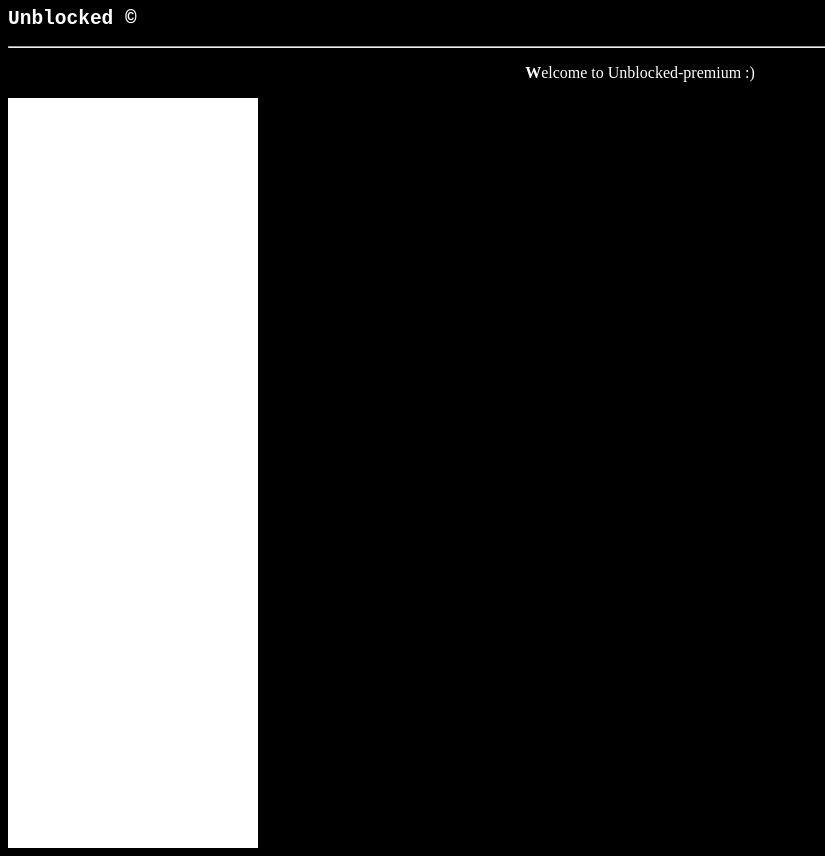
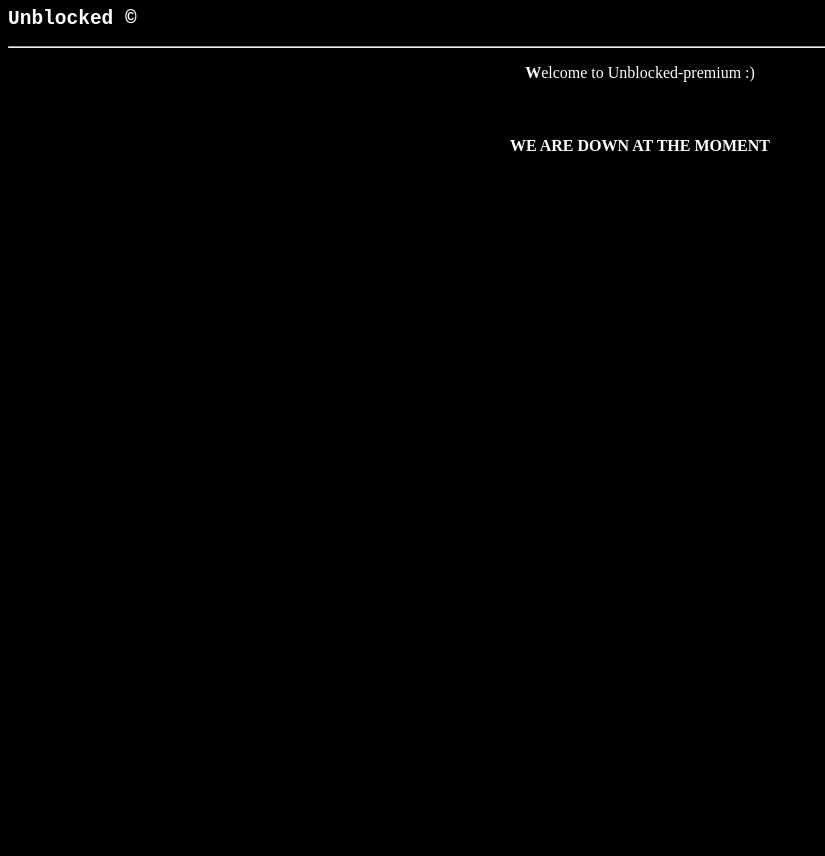
Before and after one commit to Winnerstudios/Plova, a plain HTML site: page index.html in a window 1280 px wide. Shown: the whole page, without its empty margins (0-825 px from the left). After the commit the page ends 800 px from the top, so only its background shows below. Drawn offline with Linux system fonts and the light colour scheme.

Commit message:
Update index.html

```diff
--- a/index.html
+++ b/index.html
@@ -6,13 +6,7 @@
 <h2 style="font-family: monospace;">Unblocked <span>&copy;</span></h2>
   <hr>
   <p align="center"><b>W</b>elcome to Unblocked-premium :)</p>
-
-  <div style="display: inline-block;">
-  <div style="width:250px; height:150px; background: white;"></div>
-  <div style="width:250px; height:150px; background: white;"></div>
-  <div style="width:250px; height:150px; background: white;"></div>
-  <div style="width:250px; height:150px; background: white;"></div>
-  <div style="width:250px; height:150px; background: white;"></div>
-  </div>
+<br>
+  <h4 align="center">WE ARE DOWN AT THE MOMENT</h4>
 </body>
 </html>
```
